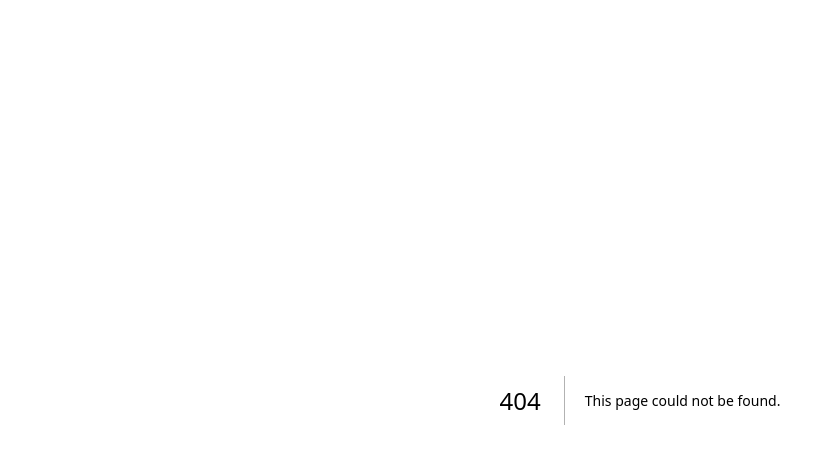
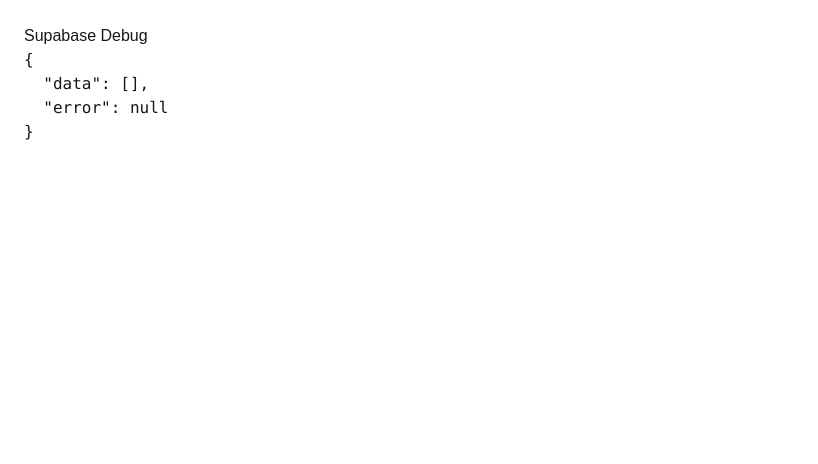
Before and after one commit to taihey5555/mens-esthe-site, a Next.js app: page /debug in a window 1280 px wide. Before the commit this address had no page. Shown: the top 464 px of the page, without its empty margins (0-818 px from the left). Built offline with nearby package versions, Linux system fonts and the light colour scheme; no server answers; the database is empty.

Commit message:
chore: add supabase client

```diff
--- /dev/null
+++ b/app/debug/page.tsx
@@ -0,0 +1,23 @@
+'use client'
+
+import { useEffect, useState } from 'react'
+import { supabase } from '@/lib/supabase/client'
+
+export default function DebugPage() {
+  const [result, setResult] = useState<any>(null)
+
+  useEffect(() => {
+    (async () => {
+      // テーブルがまだ無いならここは失敗してOK（接続自体はできてる）
+      const { data, error } = await supabase.from('site_settings').select('*').limit(1)
+      setResult({ data, error })
+    })()
+  }, [])
+
+  return (
+    <main style={{ padding: 24 }}>
+      <h1>Supabase Debug</h1>
+      <pre>{JSON.stringify(result, null, 2)}</pre>
+    </main>
+  )
+}
--- /dev/null
+++ b/lib/supabase/client.ts
@@ -0,0 +1,10 @@
+import { createClient } from '@supabase/supabase-js'
+
+const supabaseUrl = process.env.NEXT_PUBLIC_SUPABASE_URL
+const supabaseAnonKey = process.env.NEXT_PUBLIC_SUPABASE_ANON_KEY
+
+if (!supabaseUrl || !supabaseAnonKey) {
+  throw new Error('Missing Supabase env vars. Check .env.local')
+}
+
+export const supabase = createClient(supabaseUrl, supabaseAnonKey)
--- a/package.json
+++ b/package.json
@@ -9,6 +9,7 @@
     "lint": "eslint"
   },
   "dependencies": {
+    "@supabase/supabase-js": "^2.90.1",
     "next": "16.1.1",
     "react": "19.2.3",
     "react-dom": "19.2.3"
```
Also changed, not shown: .claude/rules/supabase-rls.md (added), 2 other files (tests, documents, lock files or other folders).
